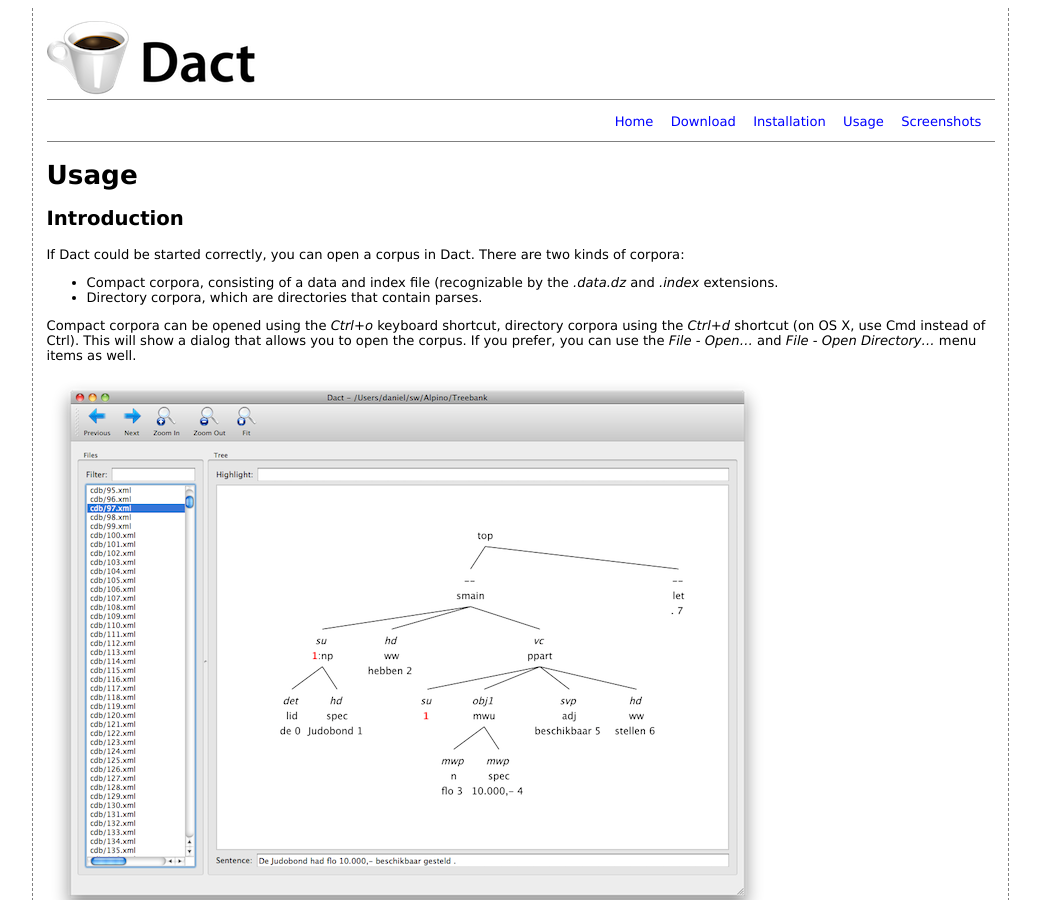
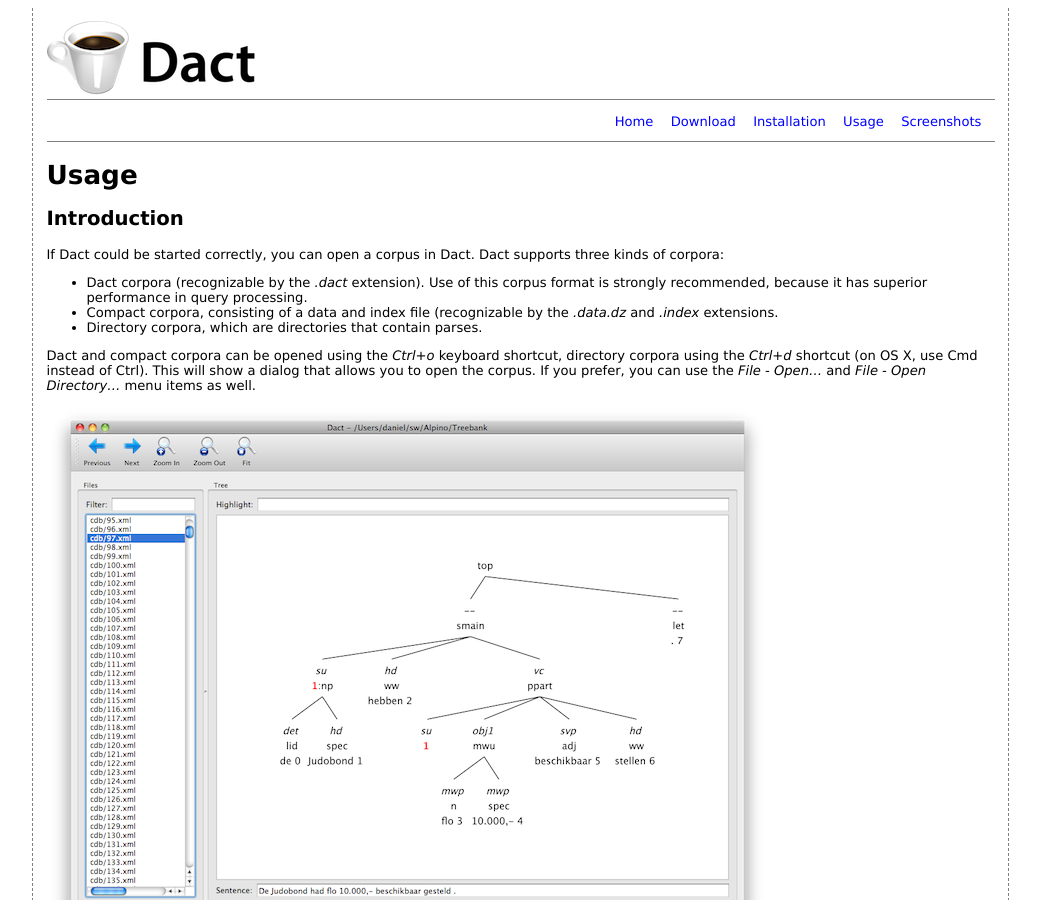
Before and after one commit to rug-compling/dact, a Jekyll site: the page built from Usage.md, in a window 1280 px wide and 900 px high. Shown: the whole window, without its empty margins (102-1142 px from the left). Built offline with Jekyll 4.4.1, drawn with Linux system fonts in a browser that asks for light colours.

Commit message:
Describe .dact corpora.

```diff
--- a/Usage.md
+++ b/Usage.md
@@ -5,14 +5,17 @@
 
 ## Introduction
 
-If Dact could be started correctly, you can open a corpus in Dact. There
-are two kinds of corpora:
+If Dact could be started correctly, you can open a corpus in Dact. Dact
+supports three kinds of corpora:
 
+ * Dact corpora (recognizable by the *.dact* extension). Use of this corpus
+   format is strongly recommended, because it has superior performance in
+   query processing.
  * Compact corpora, consisting of a data and index file (recognizable by
    the *.data.dz* and *.index* extensions.
  * Directory corpora, which are directories that contain parses.
 
-Compact corpora can be opened using the *Ctrl+o* keyboard shortcut,
+Dact and compact corpora can be opened using the *Ctrl+o* keyboard shortcut,
 directory corpora using the *Ctrl+d* shortcut (on OS X, use Cmd instead
 of Ctrl). This will show a dialog that allows you to open the corpus. If you
 prefer, you can use the *File - Open...* and *File - Open Directory...*
```
